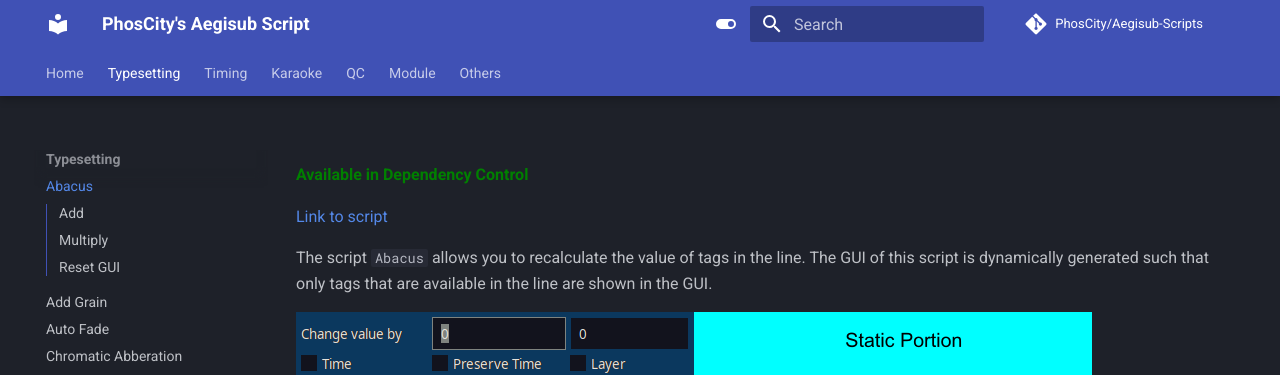
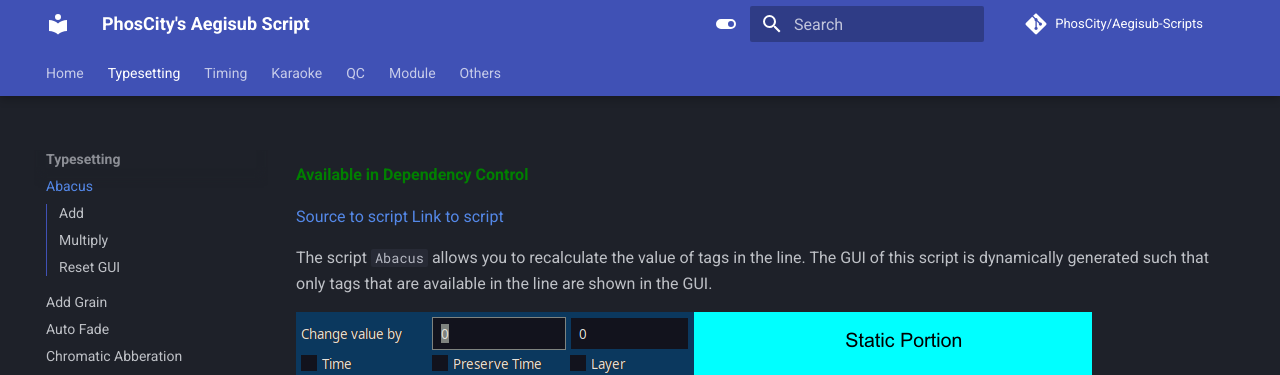
Before and after one commit to PhosCity/Aegisub-Scripts, an MkDocs documentation site: the page built from docs/Abacus.md, in a window 1280 px wide and 900 px high. Shown: the top 375 px of the window. Built offline with MkDocs 1.6.1 and Material for MkDocs 9.7.7, drawn with Linux system fonts in a browser that asks for light colours; comment, search, counter and statistics services are not loaded.

Commit message:
[Docs] add source to the Abacus script

```diff
--- a/docs/Abacus.md
+++ b/docs/Abacus.md
@@ -1,5 +1,6 @@
 <font color="green">**Available in Dependency Control**</font>
 
+[Source to script](https://github.com/PhosCity/Aegisub-Scripts/blob/main/source/phos.Abacus.norg)
 [Link to script](https://github.com/PhosCity/Aegisub-Scripts/blob/main/macros/phos.Abacus.moon)
 
 The script `Abacus` allows you to recalculate the value of tags in the line. The GUI of this script is dynamically generated such that only tags that are available in the line are shown in the GUI.
```
